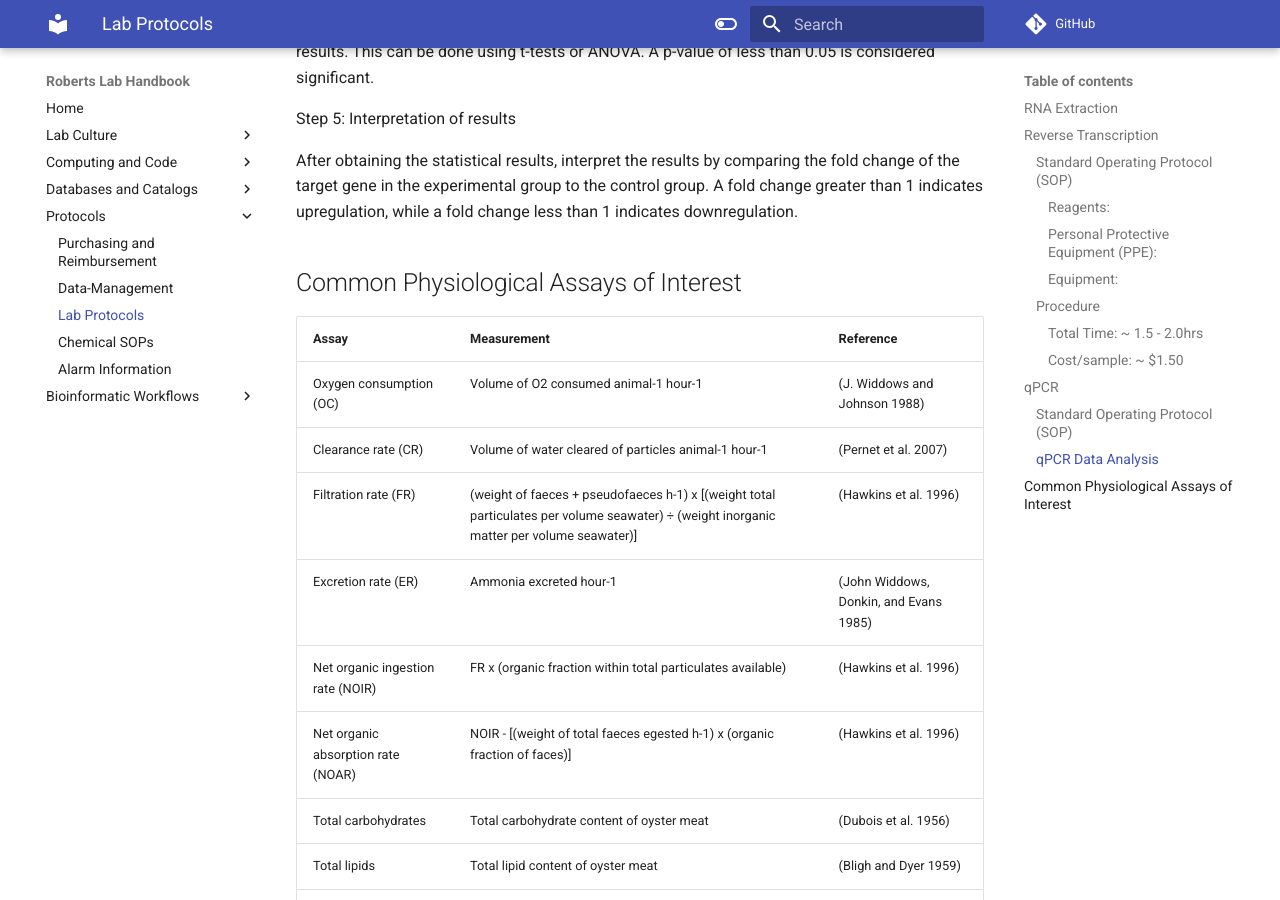
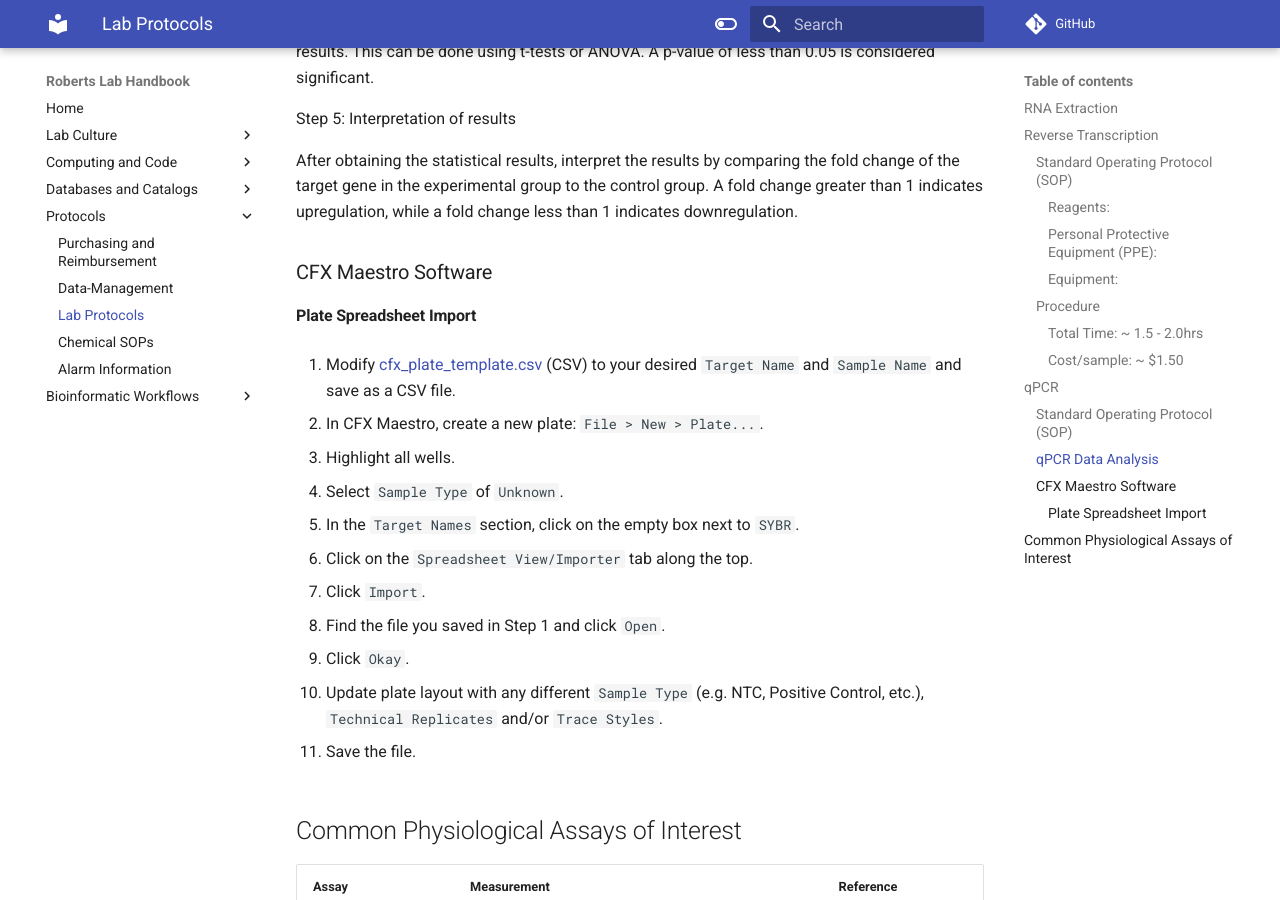
Before and after one commit to RobertsLab/resources, an MkDocs documentation site: the page built from docs/Lab-Protocols.md, in a window 1280 px wide and 900 px high, scrolled down 4507 px. Built offline with MkDocs 1.6.1 and Material for MkDocs 9.7.7, drawn with Linux system fonts in a browser that asks for light colours; comment, search, counter and statistics services are not loaded.

Commit message:
add CFX Maestro PCR plate spreadsheet instructions to Lab-Protocols.md

```diff
--- a/docs/Lab-Protocols.md
+++ b/docs/Lab-Protocols.md
@@ -153,7 +153,31 @@ Step 5: Interpretation of results
 
 After obtaining the statistical results, interpret the results by comparing the fold change of the target gene in the experimental group to the control group. A fold change greater than 1 indicates upregulation, while a fold change less than 1 indicates downregulation.
 
+### CFX Maestro Software
 
+#### Plate Spreadsheet Import
+
+1. Modify [cfx_plate_template.csv](../protocols/cfx_plate_template.csv) (CSV) to your desired `Target Name` and `Sample Name` and save as a CSV file.
+
+2. In CFX Maestro, create a new plate: `File > New > Plate...`.
+
+3. Highlight all wells.
+
+4. Select `Sample Type` of `Unknown`.
+
+5. In the `Target Names` section, click on the empty box next to `SYBR`.
+
+6. Click on the `Spreadsheet View/Importer` tab along the top.
+
+7. Click `Import`.
+
+8. Find the file you saved in Step 1 and click `Open`.
+
+9. Click `Okay`.
+
+10. Update plate layout with any different `Sample Type` (e.g. NTC, Positive Control, etc.), `Technical Replicates` and/or `Trace Styles`.
+
+11. Save the file.
 
 
 ## Common Physiological Assays of Interest
```
